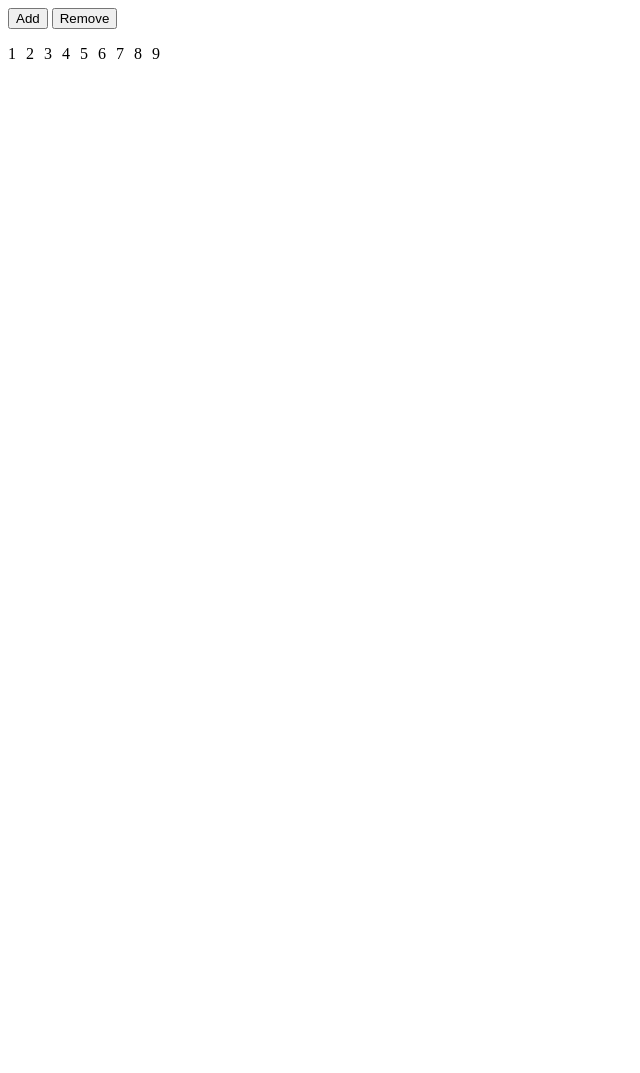
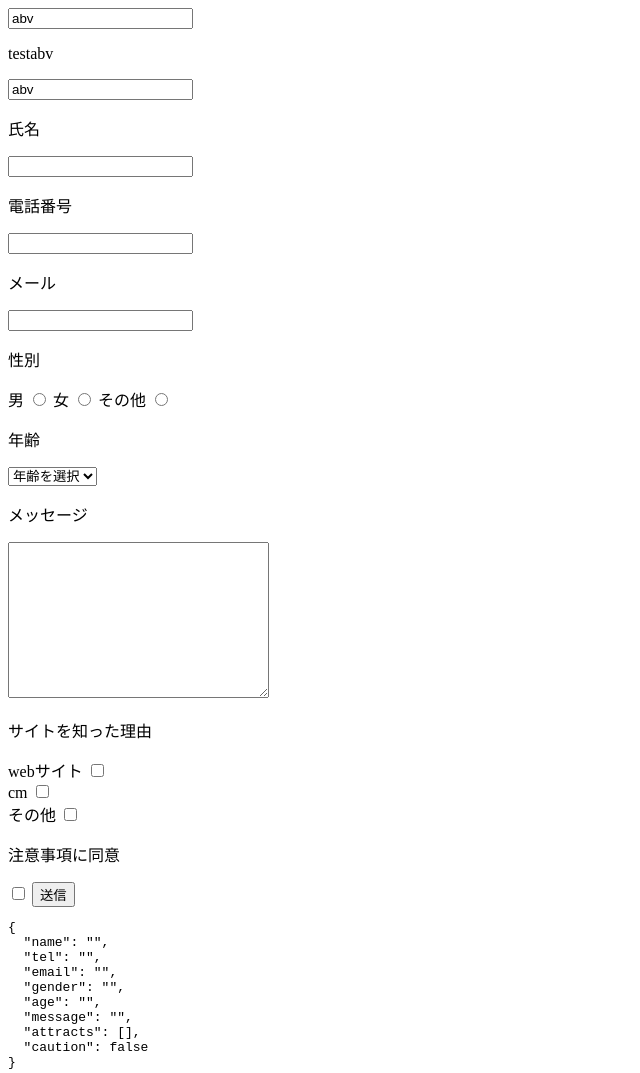
Before and after one commit to s19013/vue-tutorial2, a plain HTML site: page index.html in a window 1280 px wide. Shown: the whole page, without its empty margins (0-640 px from the left). Before the commit the page ends 800 px from the top, so only its background shows below. Drawn offline with nearby package versions, Linux system fonts and the light colour scheme.

Commit message:
問い合わせ

```diff
--- a/index.html
+++ b/index.html
@@ -9,14 +9,68 @@
 </head>
 <body>
   <div id="app">
-    <button @click="add">Add</button>
-    <button @click="remove">Remove</button>
+    <input type="text" :value="test" @input="test = $event.target.value">
+    <p>test{{test}}</p>
+    <input type="text" :value="test" @input="testfunc">
+    <br>
+    <form action="">
+      <p>氏名</p>
+      <input type="text" v-model="contact.name">
 
-    <transition-group name="list" tag="p">
-      <span v-for="item in items" :key="item" class="list-item">
-        {{item}}
-      </span>
-    </transition-group>
+      <p>電話番号</p>
+      <input type="text" v-model="contact.tel">
+
+      <p>メール</p>
+      <input type="text" v-model="contact.email">
+
+      <p>性別</p>
+      <label for="">
+        男
+        <input type="radio" value="male" name="genderRadio" v-model="contact.gender">
+      </label>
+      <label for="">
+        女
+        <input type="radio" value="female" name="genderRadio" v-model="contact.gender">
+      </label>
+      <label for="">
+        その他
+        <input type="radio" value="other" name="genderRadio" v-model="contact.gender">
+      </label>
+
+      <p>年齢</p>
+      <select v-model="contact.age">
+        <option disabled value="">年齢を選択</option>
+        <option value="10">10代</option>
+        <option value="20">20代</option>
+        <option value="30">30代</option>
+        <option value="40">40代~</option>
+      </select>
+
+      <p>メッセージ</p>
+      <textarea name="" id="" cols="30" rows="10" v-model="contact.message"></textarea>
+
+      <p>サイトを知った理由</p>
+      <label for="">
+        webサイト
+        <input type="checkbox" name="attracts" value="web" v-model="contact.attracts">
+      </label>
+      <br>
+      <label for="">
+        cm
+        <input type="checkbox" name="attracts" value="cm" v-model="contact.attracts">
+      </label>
+      <br>
+      <label for="">
+        その他
+        <input type="checkbox" name="attracts" value="other" v-model="contact.attracts">
+      </label>
+
+
+      <p>注意事項に同意</p>
+      <input type="checkbox" v-model="contact.caution">
+      <input type="submit" value="送信">
+    </form>
+    <pre>{{contact}}</pre>
   </div>
 
 <script src="https://cdn.jsdelivr.net/npm/vue@2.6.11/dist/vue.js"></script>
@@ -25,18 +79,22 @@
       el : '#app',
       data(){
         return{
-          items:[1,2,3,4,5,6,7,8,9],
-          nextNum: 10,
+          test:'abv',
+          contact:{
+            name:'',
+            tel:'',
+            email:'',
+            gender:'',
+            age:'',
+            message:'',
+            attracts:[],
+            caution:false,
+          }
         }
       },
       methods: {
-        add(){
-          this.items.push(this.nextNum)
-          this.nextNum+=1
-        },
-        remove(){
-          this.items.splice(0,1)
-
+        testfunc(event){
+          console.log(event);
         }
       },
     })
```
